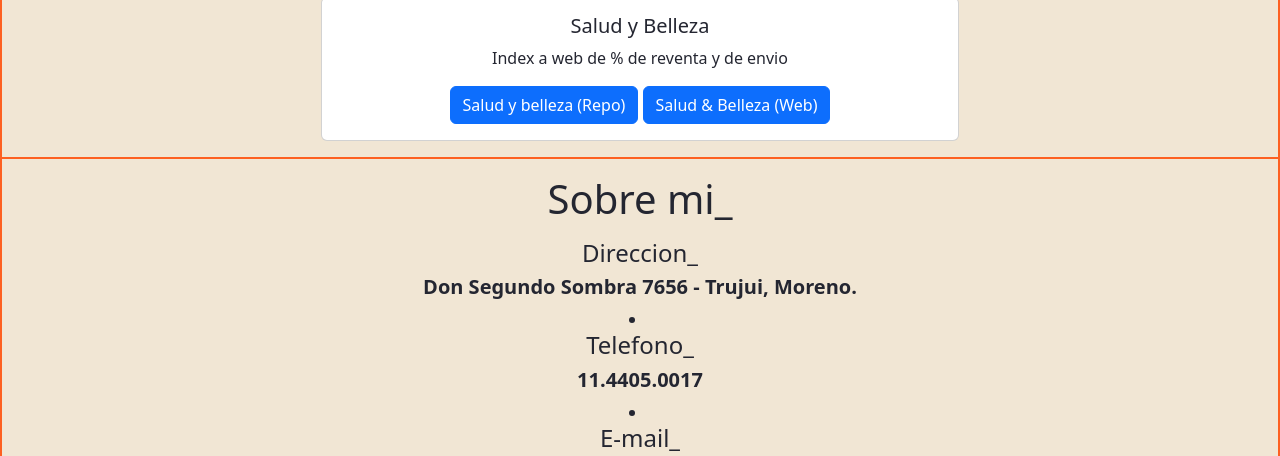
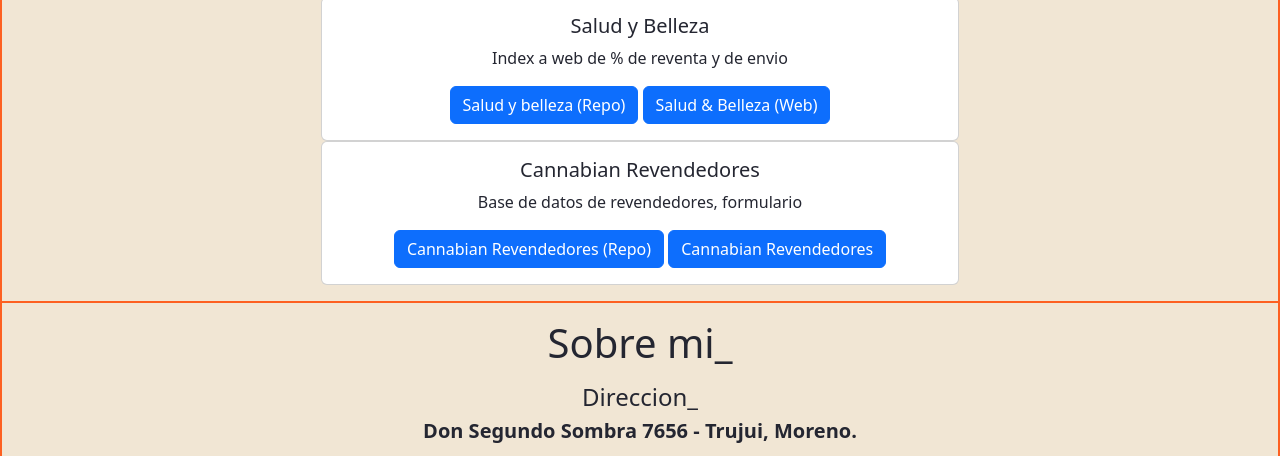
Before and after one commit to Ciroce/CV, a plain HTML site: page index.html in a window 1280 px wide. Shown: the part 1982-2438 px from the top of the page. Drawn offline with nearby package versions, Linux system fonts and the light colour scheme; a web font is replaced by a local one.

Commit message:
Update index.html

```diff
--- a/index.html
+++ b/index.html
@@ -253,6 +253,18 @@
                                 </div>
                             </div>
                         </div>
+                        <div class="col-6">
+                            <div class="card">
+                                <div class="card-body">
+                                    <h5 class="card-title">Cannabian Revendedores</h5>
+                                    <p class="card-text">Base de datos de revendedores, formulario</p>
+                                    <a href="https://github.com/Ciroce/RevendedoresCannabian" class="btn btn-primary"
+                                        target="_blank">Cannabian Revendedores (Repo)</a>
+                                    <a href="https://revendedorescannabian.netlify.app/" class="btn btn-primary"
+                                        target="_blank">Cannabian Revendedores</a>
+                                </div>
+                            </div>
+                        </div>
                     </center>
                     </div>
                 </center>
```
